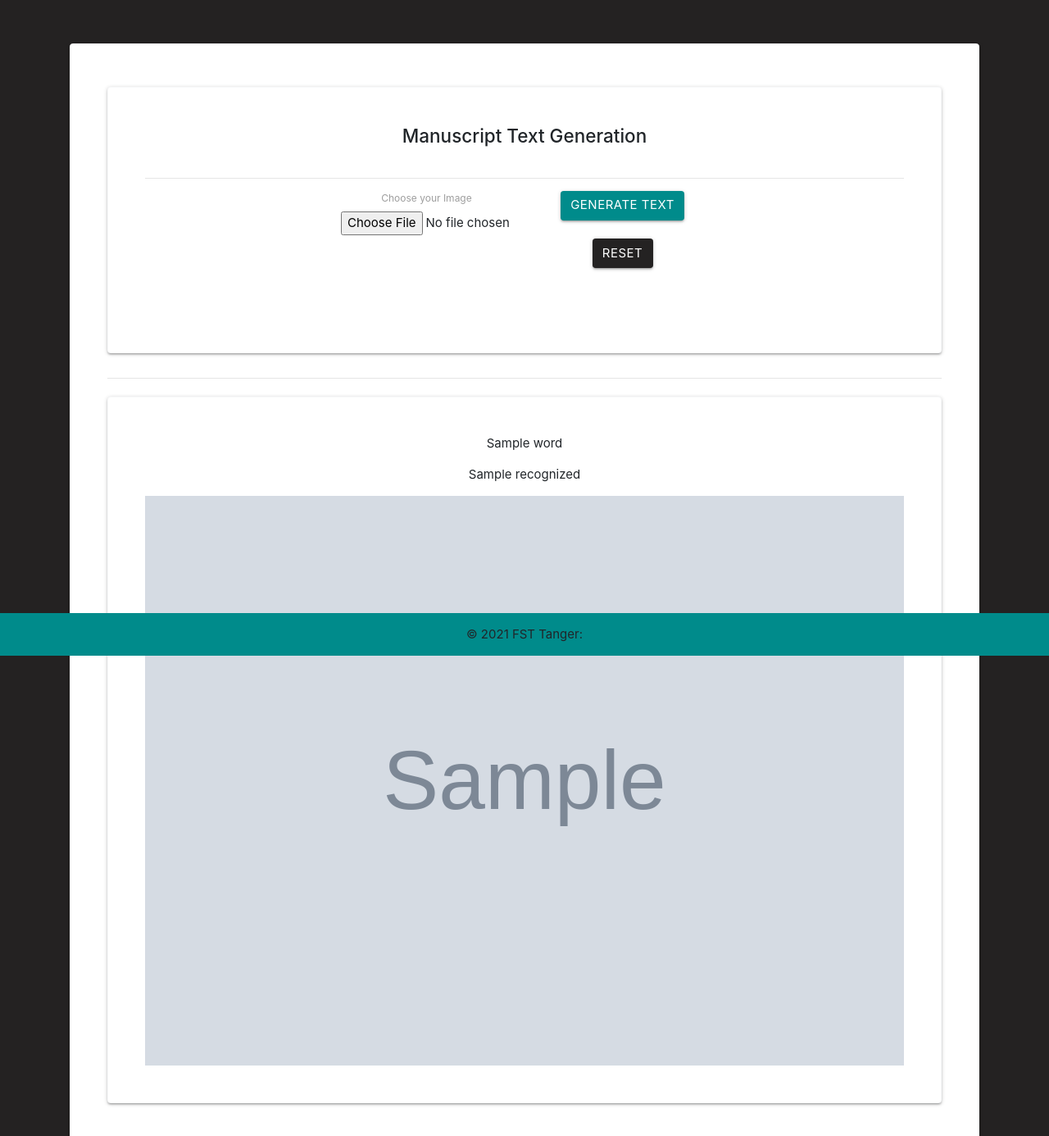
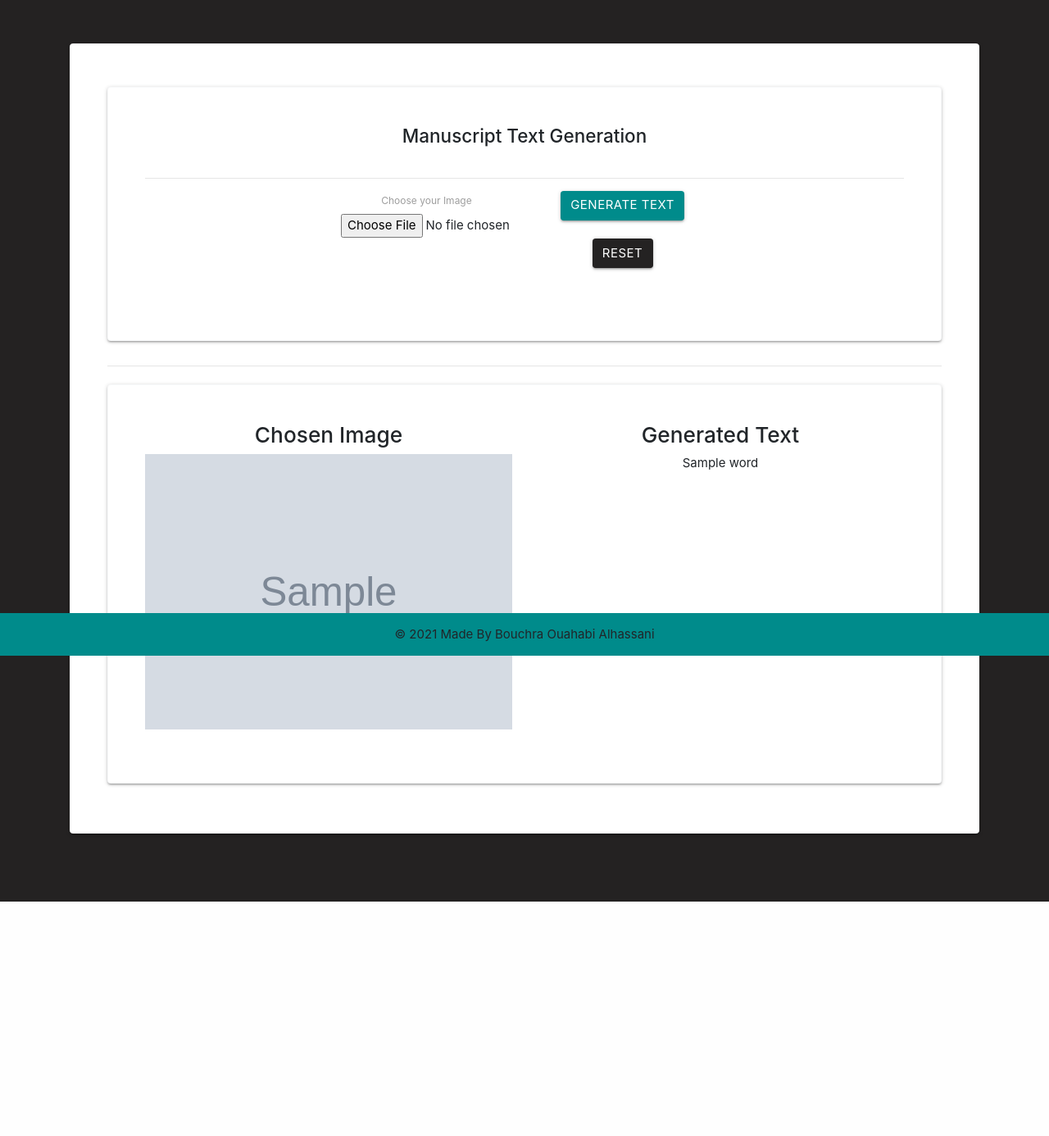
Before and after one commit to bouchra07/Manuscript_text_generation, a Flask app: template src/templates/index.html in a window 1280 px wide. Shown: the top 1386 px of the page at 82% size. After the commit the page ends 1100 px from the top, so only its background shows below. Run offline with Flask 2, Linux system fonts and the light colour scheme; the template is opened without the code that fills it: most values are stand-ins (such as "Sample title", 1, 10 or a date in 2020); grey boxes marked "Sample" are stand-in pictures; some libraries are stand-ins or nearby versions.

Commit message:
frontend fixes

```diff
--- /dev/null
+++ b/src/static/styles.css
@@ -0,0 +1,18 @@
+body {
+    background-color: #242222;
+  }
+  .btn1, .btn1y:hover, .btn1:active, .btn1:visited {
+      background-color: #008B8B;
+      color:white
+  }
+  .btn2, .btn2r:hover, .btn2r:active, .btn2:visited {
+      background-color: #242222;
+      color:white
+  }
+
+  #footer {
+    position: fixed;
+      bottom: 0;
+      width: 100%;
+             /* Footer height */
+  }
--- a/src/templates/home.html
+++ b/src/templates/home.html
@@ -1,12 +1,4 @@
-<style>
-    #footer {
-    position: fixed;
-      bottom: 0;
-      width: 100%;
-             /* Footer height */
-  }
-  </style>
-  <!DOCTYPE html>
+<!DOCTYPE html>
   <html lang="en">
   <head>
 
@@ -22,6 +14,7 @@
     <link rel=icon href=static/favicon.png>
     <link rel="stylesheet" href="https://stackpath.bootstrapcdn.com/bootstrap/4.3.1/css/bootstrap.min.css" integrity="sha384-ggOyR0iXCbMQv3Xipma34MD+dH/1fQ784/j6cY/iJTQUOhcWr7x9JvoRxT2MZw1T" crossorigin="anonymous">
     <!-- <link rel="stylesheet" href="./font-awesome-4.7.0/css/font-awesome.min.css"> -->
+    <link rel="stylesheet" href="./static/styles.css">
     <title>Image Search</title>
 
   </head>
@@ -38,14 +31,9 @@
         {{ message }}
       </div>
       {% endfor %}
-
       <!-- child template -->
-
-
-
       {% block content %}{% endblock %}
       <br>
-
 
       <!-- errors -->
       {% if error %}
@@ -62,7 +50,7 @@
   </body>
   <footer id="footer" class="bg-light text-center text-lg-start">
     <div class="text-center p-3" style="background-color: #008B8B">
-      © 2021 FST Tanger:
+      © 2021 Made By Bouchra Ouahabi Alhassani
     </div>
   </footer>
 
--- a/src/templates/index.html
+++ b/src/templates/index.html
@@ -1,30 +1,19 @@
 {% extends "home.html" %}
 
 {% block content %}
-<style>
 
-body {
-  background-color: #242222;
-}
-.btn1, .btn1y:hover, .btn1:active, .btn1:visited {
-    background-color: #008B8B;
-    color:white
-}
-.btn2, .btn2r:hover, .btn2r:active, .btn2:visited {
-    background-color: #242222;
-    color:white
-}
-  </style>
 {% if image is defined %}
+
 <br>
 <br>
+
 {% else %}
-
-<br>
     <br>
     <br>
     <br>
     <br>
+    <br>
+
 {% endif%}
 
 
@@ -60,14 +49,22 @@ body {
 </div>
   {% if image is defined %}
   <hr>
+  <div class="card text-center border border-light p-5">
+    <div class="row">
+      <div class="col-md-6">
+        <h3>Chosen Image</h3>
+        <img src="../static/uploads/{{image}}" alt="source Image" class = "img-responsive" width = "100%">
+      </div>
+      <div class="col-md-6">
+        <h3>Generated Text</h3>
+        <p>
+          {% for word in words: %}
+          {{word}}
+          {% endfor %}
+          </p>
+      </div>
+    </div>
 
-  <div class="card text-center border border-light p-5">
-
-    {% for word in words: %}
-    <p>{{word}}</p>
-    {% endfor %}
-        <p>{{ recognized }}</p>
-        <img src="../static/uploads/{{image}}" alt="source Image" class = "img-responsive" width = "100%">
 
   </div>
 
```
Also changed, not shown: src/checkout.py (+0 -7 lines), src/test.png (deleted).
